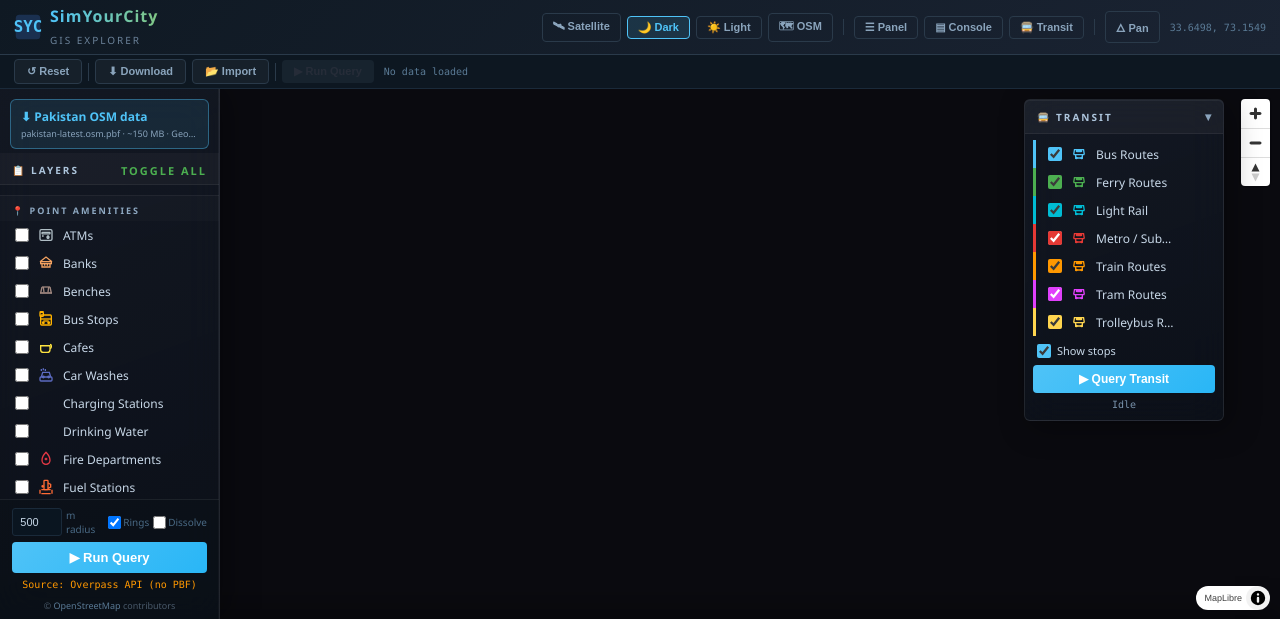
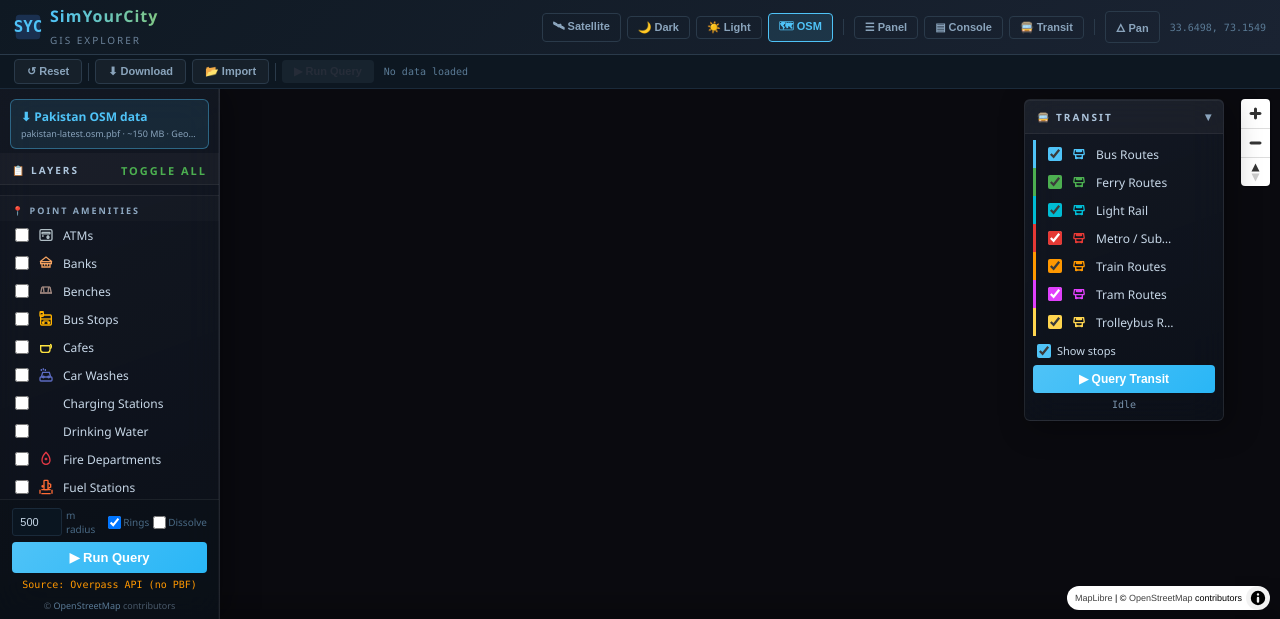
Before and after one commit to retrospectionn/simyourcity, a Flask app: page / in a window 1280 px wide. Shown: the top 619 px of the page. Run offline with Flask 3, Linux system fonts and the light colour scheme; data that the repository does not hold is empty.

Commit message:
Default basemap to OpenStreetMap tiles
Co-Authored-By: Claude Opus 5.5 <noreply@anthropic.com>

```diff
--- a/static/js/simyourcity.js
+++ b/static/js/simyourcity.js
@@ -739,7 +739,7 @@ function initResize() {
 function initMap() {
   map = new maplibregl.Map({
     container: 'map',
-    style: STYLES.dark,
+    style: STYLES.osm,
     center: DEFAULT_CENTER,
     zoom: DEFAULT_ZOOM,
     pitch: 0,
--- a/templates/index.html
+++ b/templates/index.html
@@ -174,9 +174,9 @@
     </div>
     <div class="nav-controls">
       <button class="nav-btn" data-layer="satellite" onclick="switchLayer('satellite')">🛰 Satellite</button>
-      <button class="nav-btn active" data-layer="dark" onclick="switchLayer('dark')">🌙 Dark</button>
+      <button class="nav-btn" data-layer="dark" onclick="switchLayer('dark')">🌙 Dark</button>
       <button class="nav-btn" data-layer="light" onclick="switchLayer('light')">☀️ Light</button>
-      <button class="nav-btn" data-layer="osm" onclick="switchLayer('osm')">🗺 OSM</button>
+      <button class="nav-btn active" data-layer="osm" onclick="switchLayer('osm')">🗺 OSM</button>
       <span class="nav-sep"></span>
       <button class="nav-btn" id="btnSidebar" onclick="toggleSidebar()" title="Show/hide layers panel">☰ Panel</button>
       <button class="nav-btn" id="btnConsole" onclick="toggleConsole()" title="Show/hide console">▤ Console</button>
```
